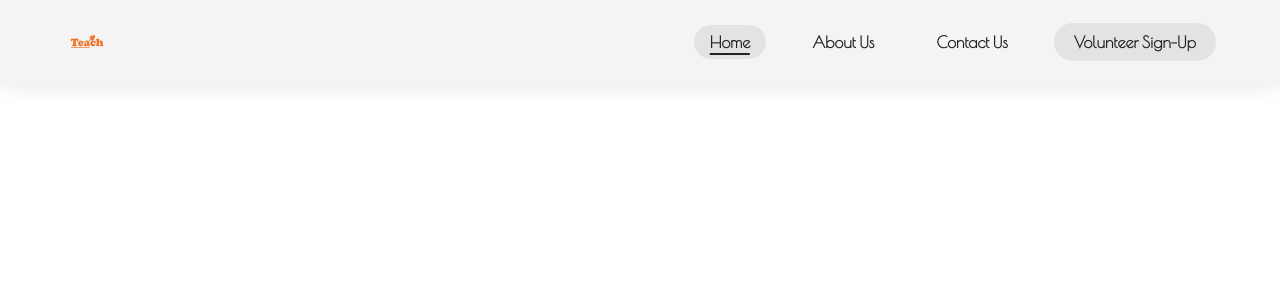
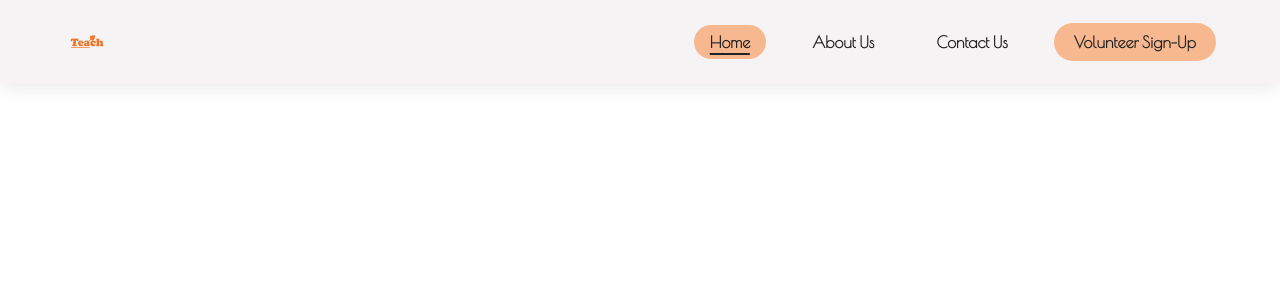
Before and after one commit to adinhudson/teach, a React (Vite) app: page / in a window 1280 px wide. In both pictures the pointer is over the link "Home". Shown: the top 300 px of the page. Built offline with nearby package versions, Linux system fonts and the light colour scheme; no server answers.

Commit message:
Modifying the look and feel of the navbar

```diff
--- a/src/Styles/navbar.css
+++ b/src/Styles/navbar.css
@@ -64,7 +64,7 @@
   font-family: 'Poiret One', Arial, Helvetica, sans-serif;
 }
 .link:hover {
-  background: rgba(0, 0, 0, 0.07);
+  background: #f7b88f;
 }
 .link::after {
   content: "";
@@ -120,7 +120,7 @@
   min-width: 200px;
 }
 .volunteer-link {
-  background: rgba(0, 0, 0, 0.07);
+  background: #f7b88f;
   color: #222;
   padding: 10px 20px;
   border-radius: 25px;
@@ -128,7 +128,7 @@
   font-family: 'Poiret One', Arial, Helvetica, sans-serif;
 }
 .volunteer-link:hover {
-  background: rgba(0, 0, 0, 0.15);
+  background: #f67c33;
   transform: translateY(-2px);
 }
 @keyframes slideIn {
```
